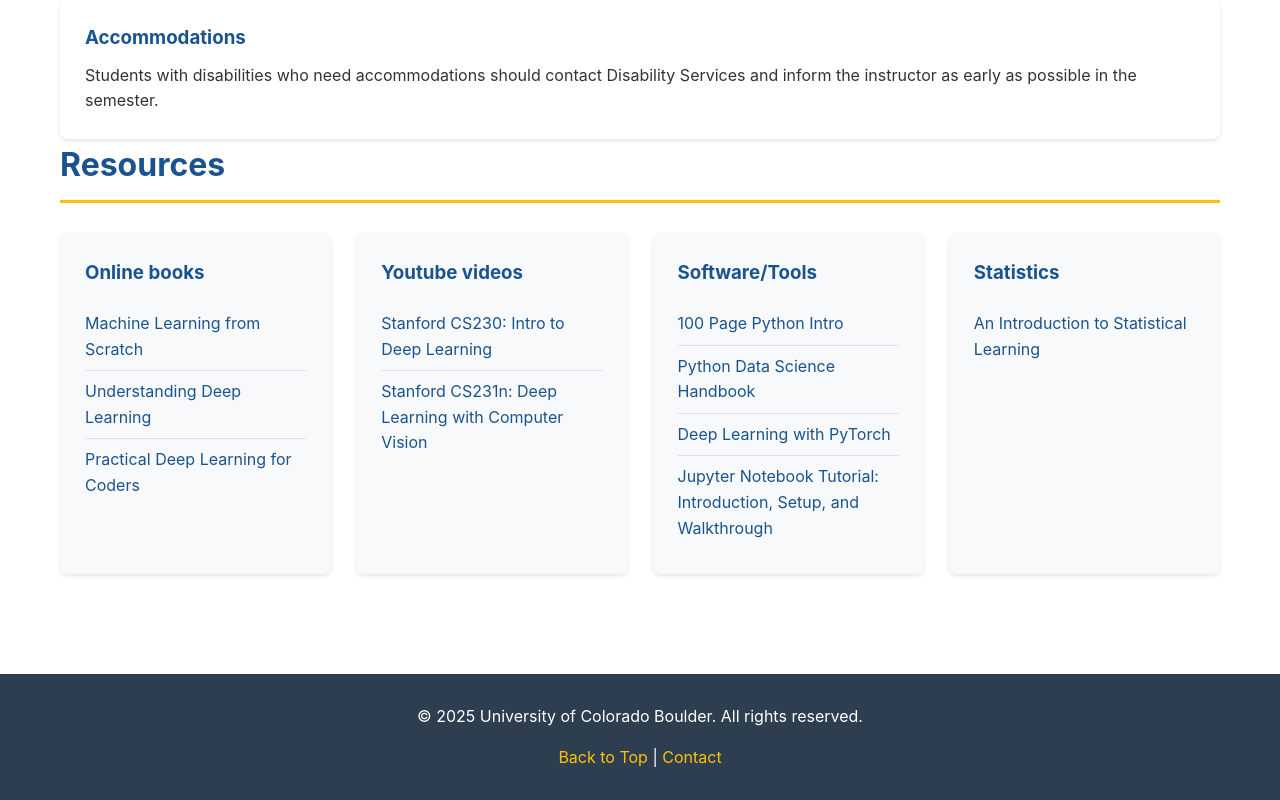
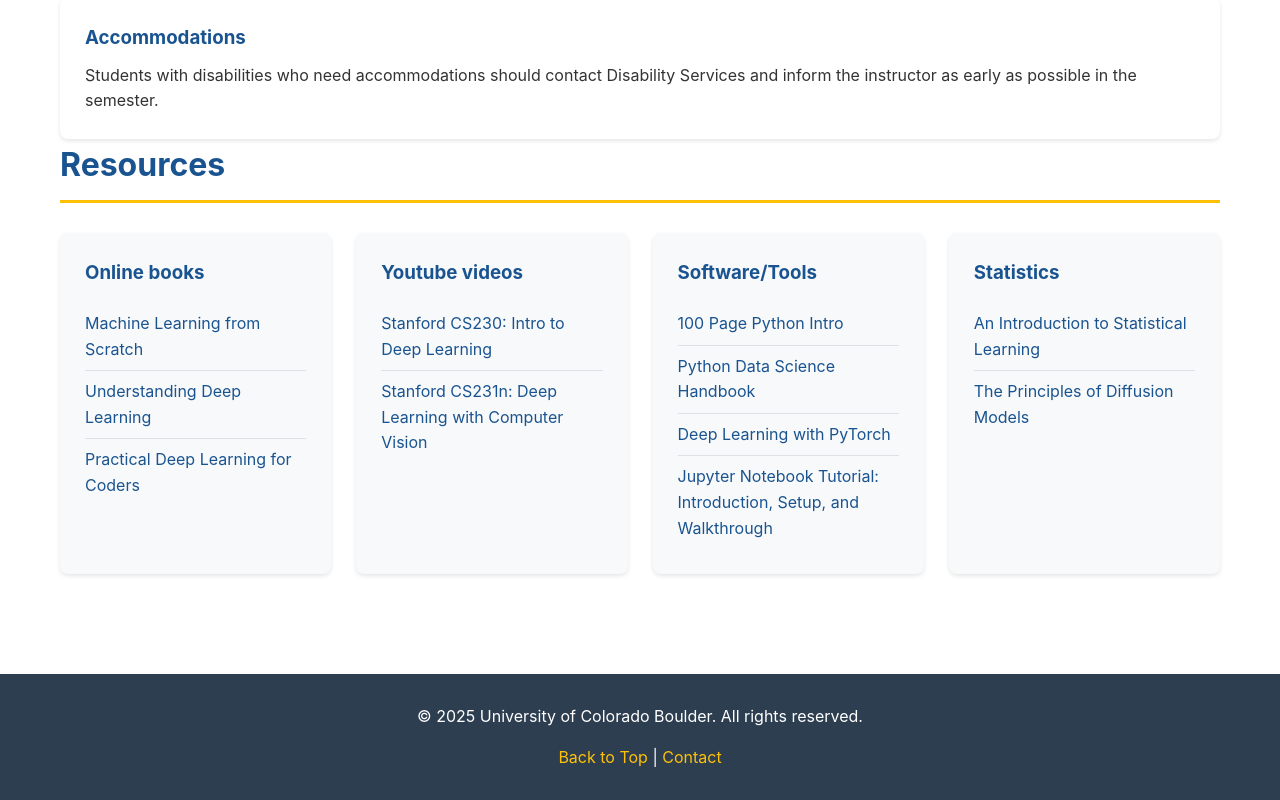
Before and after one commit to chrimerss/CVEN-5833, a plain HTML site: page index.html in a window 1280 px wide. Shown: the part 5249-6049 px from the top of the page. Drawn offline with Linux system fonts and the light colour scheme.

Commit message:
Update resources card

```diff
--- a/index.html
+++ b/index.html
@@ -345,6 +345,7 @@
                     <h3>Statistics</h3>
                     <ul>
                         <li><a href="https://www.statlearning.com/?ref=dataschool.io">An Introduction to Statistical Learning</a></li>
+                        <li><a href="https://www.arxiv.org/pdf/2510.21890">The Principles of Diffusion Models</a></li>
                     </ul>
                 </div>
             </div>
```
Also changed, not shown: 1 other file.
